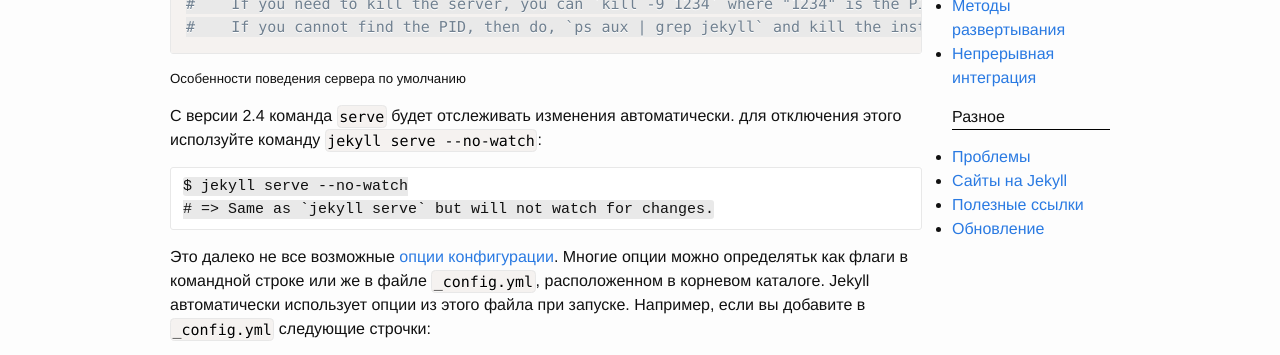
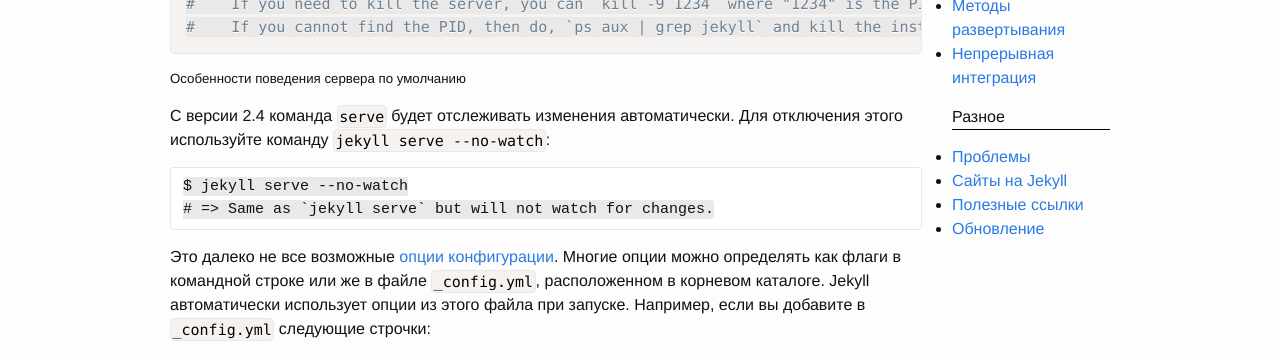
Before and after one commit to prgssr/prgssr.github.io, a Jekyll site: the page built from _documentation/04_basic_usage.markdown, in a window 1280 px wide. Shown: the part 970-1325 px from the top of the page. Built offline with Jekyll 4.4.1, drawn with Linux system fonts in a browser that asks for light colours.

Commit message:
Update 04_basic_usage.markdown

````diff
--- a/_documentation/04_basic_usage.markdown
+++ b/_documentation/04_basic_usage.markdown
@@ -42,13 +42,13 @@
 
 ##### Особенности поведения сервера по умолчанию
 
-С версии 2.4 команда `serve` будет отслеживать изменения автоматически. для отключения этого исползуйте команду `jekyll serve --no-watch`:
+С версии 2.4 команда `serve` будет отслеживать изменения автоматически. Для отключения этого используйте команду `jekyll serve --no-watch`:
 ```
 $ jekyll serve --no-watch
 # => Same as `jekyll serve` but will not watch for changes.
 ```
 
-Это далеко не все возможные [опции конфигурации](/documentation/06_configuration.html). Многие опции можно определятьк как флаги в командной строке или же в файле `_config.yml`, расположенном в корневом каталоге. Jekyll автоматически использует опции из этого файла при запуске. Например, если вы добавите в `_config.yml` следующие строчки:
+Это далеко не все возможные [опции конфигурации](/documentation/06_configuration.html). Многие опции можно определять как флаги в командной строке или же в файле `_config.yml`, расположенном в корневом каталоге. Jekyll автоматически использует опции из этого файла при запуске. Например, если вы добавите в `_config.yml` следующие строчки:
 
 ```yaml
 source:      _source
````
